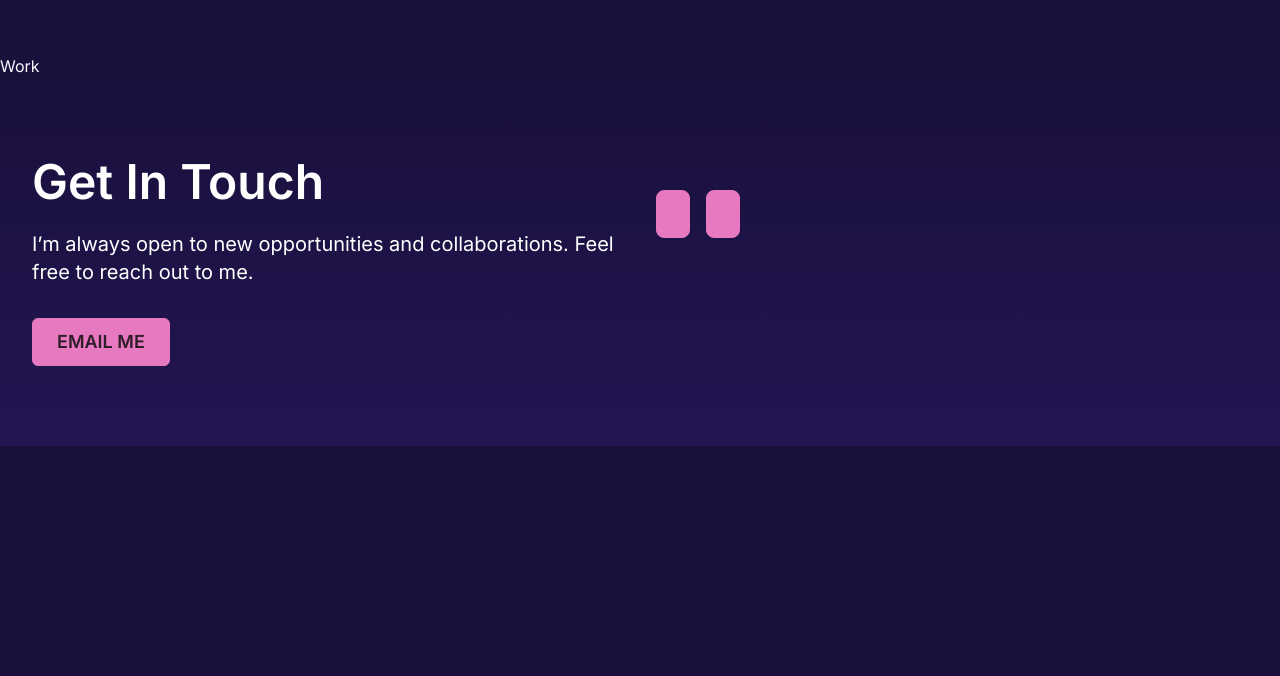
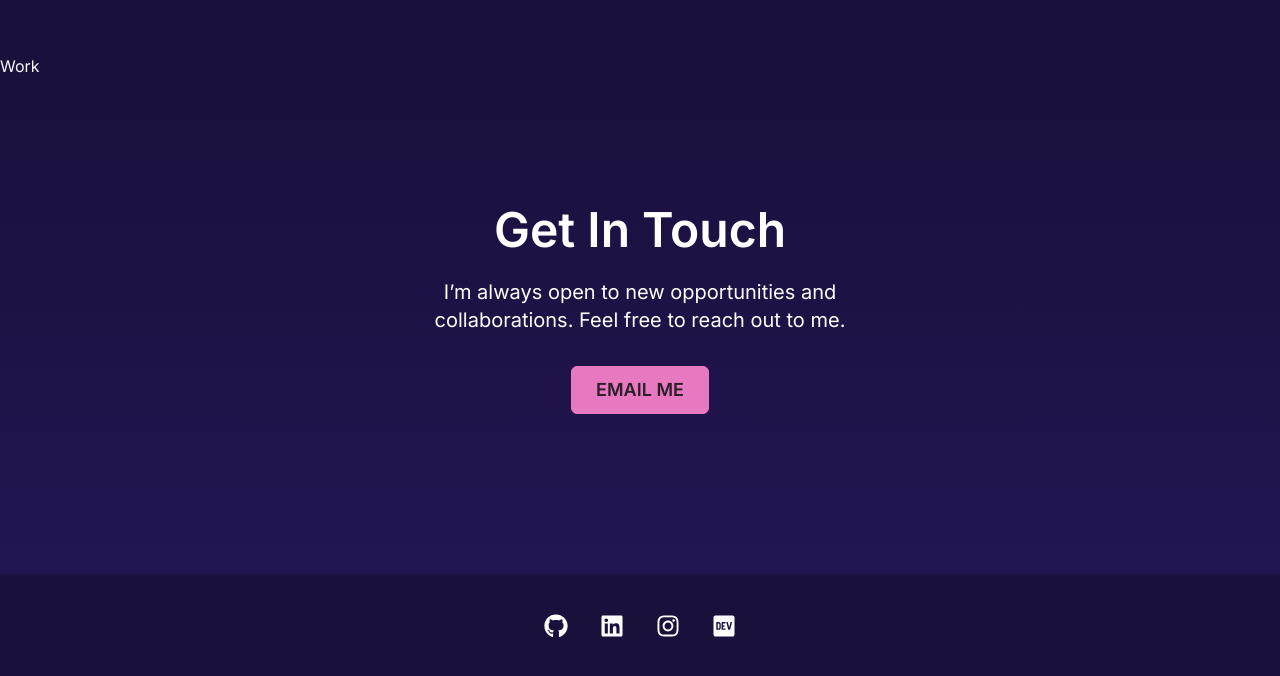
Before and after one commit to jmayheww/joshua-portfolio, a Next.js app: page / in a window 1280 px wide. Shown: the part 1546-2222 px from the top of the page. Before the commit the page ends 1992 px from the top, so only its background shows below. Built offline with nearby package versions, Linux system fonts and the light colour scheme.

Commit message:
create footer and display social icons

```diff
--- /dev/null
+++ b/app/components/Footer.js
@@ -0,0 +1,13 @@
+import { SocialIcons } from "./SocialIcons";
+
+export const Footer = () => {
+  return (
+    <footer className="w-full py-8 bg-base-100">
+      {" "}
+      {/* Ensure footer is full width */}
+      <div className="container mx-auto max-w-screen-md flex justify-center space-x-6">
+        <SocialIcons />
+      </div>
+    </footer>
+  );
+};
--- /dev/null
+++ b/app/components/SocialIcons.js
@@ -0,0 +1,22 @@
+import { socialLinks } from "../data";
+
+export const SocialIcons = () => {
+  return (
+    <div className="flex space-x-4">
+      {socialLinks.map((link) => {
+        const { Icon } = link;
+
+        return (
+          <a
+            key={link.name}
+            href={link.url}
+            aria-label={link.name}
+            className="text-white hover:text-gray-300 p-2 rounded" // Change from text-gray-500 to text-white
+          >
+            <Icon className="w-6 h-6" />
+          </a>
+        );
+      })}
+    </div>
+  );
+};
--- a/app/data.js
+++ b/app/data.js
@@ -1,3 +1,5 @@
+import { FaGithub, FaLinkedin, FaInstagram, FaDev } from "react-icons/fa";
+
 export const sectionLinks = ["about", "work", "writing", "contact"];
 
 // utils/words.js
@@ -10,3 +12,26 @@ export const typedAttr = [
   "secure",
   "dynamic",
 ];
+
+export const socialLinks = [
+  {
+    name: "GitHub",
+    url: "#your-github-link",
+    Icon: FaGithub,
+  },
+  {
+    name: "LinkedIn",
+    url: "#your-linkedin-link",
+    Icon: FaLinkedin,
+  },
+  {
+    name: "Instagram",
+    url: "#your-instagram-link",
+    Icon: FaInstagram,
+  },
+  {
+    name: "Dev.to",
+    url: "#your-devto-link", // Replace with your dev.to profile link
+    Icon: FaDev,
+  },
+];
--- a/app/page.js
+++ b/app/page.js
@@ -11,6 +11,7 @@ import { About } from "./sections/About";
 import { Work } from "./sections/Work";
 import { Contact } from "./sections/Contact";
 import Image from "next/image";
+import { Footer } from "./components/Footer";
 
 export default function Home() {
   const [isLoading, setIsLoading] = useState(true);
@@ -55,6 +56,7 @@ export default function Home() {
           >
             <Contact />
           </section>
+          <Footer />
         </>
       )}
     </main>
--- a/app/sections/Contact.js
+++ b/app/sections/Contact.js
@@ -1,8 +1,7 @@
 export const Contact = () => {
   return (
-    <div className="container mx-auto px-4 md:px-8">
-      <div className="grid grid-cols-1 md:grid-cols-2 gap-8">
-        <div className="text-center md:text-left">
+    <div className="flex flex-col items-center justify-center h-full py-12">
+      <div className="text-center max-w-lg">
         <h2 className="text-3xl md:text-4xl lg:text-5xl font-semibold mb-6">
           Get In Touch
         </h2>
@@ -12,20 +11,11 @@ export const Contact = () => {
         </p>
         <a
           href="mailto:joshsmayhew@gmail.com"
-            className="btn btn-primary text-lg py-2 px-6 rounded-md hover:bg-opacity-80"
+          className="btn btn-primary text-lg py-2 px-6 rounded-md hover:bg-opacity-80 mb-8"
         >
           Email Me
         </a>
-        </div>
-        <div className="flex justify-center md:justify-start space-x-4 mt-8">
-          <a href="#your-linkedin-link" className="btn btn-primary btn-icon">
-            <i className="uil uil-linkedin-alt"></i>
-          </a>
-          <a href="#your-github-link" className="btn btn-primary btn-icon">
-            <i className="uil uil-github-alt"></i>
-          </a>
-          {/* Add more social media icons and links */}
-        </div>
+        <div className="flex space-x-4">{/* ... Social Icons Here */}</div>
       </div>
     </div>
   );
--- a/package.json
+++ b/package.json
@@ -18,6 +18,7 @@
     "postcss": "8.4.28",
     "react": "18.2.0",
     "react-dom": "18.2.0",
+    "react-icons": "^4.11.0",
     "react-intersection-observer": "^9.5.2",
     "tailwindcss": "3.3.3",
     "typed.js": "^2.0.16"
```
Also changed, not shown: 1 other file (tests, documents, lock files or other folders). Lines whose indentation alone changed are shown as unchanged.
